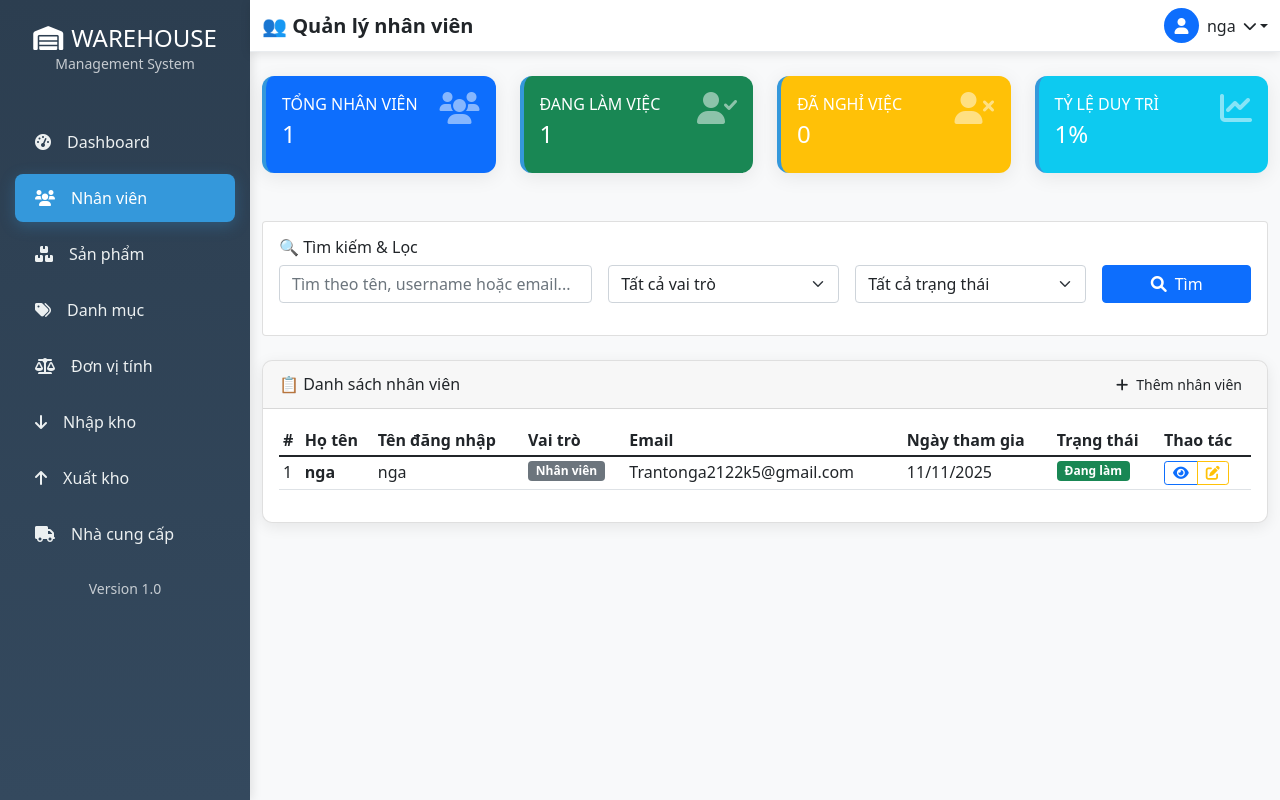
After one commit to tonga-ai-star/manage_app, a Django app: page /nhan-vien/ in a window 1280 px wide. The commit adds this page. Run offline with Django 4.2, Linux system fonts and the light colour scheme; a user stored in the database is signed in; data comes from the database, SQL or seed files in the repository; both versions use the stored data as it was after the commit.

Commit message:
Nhan Vien

```diff
--- a/accounts/urls.py
+++ b/accounts/urls.py
@@ -6,4 +6,9 @@ urlpatterns = [
     path('', views.dashboard, name='dashboard'),
     path('login/', auth_views.LoginView.as_view(template_name='accounts/login.html'), name='login'),
     path('logout/', auth_views.LogoutView.as_view(next_page='login'), name='logout'),
+    path('nhan-vien/', views.danh_sach_nhan_vien, name='danh_sach_nhan_vien'),
+    path('nhan-vien/them/', views.them_nhan_vien, name='them_nhan_vien'),
+    path('nhan-vien/<int:nhan_vien_id>/', views.chi_tiet_nhan_vien, name='chi_tiet_nhan_vien'),
+    path('nhan-vien/<int:nhan_vien_id>/sua/', views.sua_nhan_vien, name='sua_nhan_vien'),
+    path('nhan-vien/<int:nhan_vien_id>/xoa/', views.xoa_nhan_vien, name='xoa_nhan_vien'),
 ]
--- a/accounts/views.py
+++ b/accounts/views.py
@@ -54,9 +54,125 @@ from partners.models import NhaCungCap
 #     }
 #
 #     return render(request, 'dashboard.html', context)
-from django.shortcuts import render
+from django.shortcuts import render, get_object_or_404, redirect
 from django.contrib.auth.decorators import login_required
+from django.contrib import messages
+from django.db.models import Q
+from .models import NguoiDung
+from .forms import NguoiDungForm
 
+
+@login_required
+def danh_sach_nhan_vien(request):
+    nhan_vien_list = NguoiDung.objects.filter(vai_tro__in=['staff', 'manager'])
+
+    # --- Lấy tham số tìm kiếm & lọc ---
+    q = request.GET.get('q', '').strip()
+    vai_tro = request.GET.get('vai_tro', '')
+    trang_thai = request.GET.get('trang_thai', '')
+
+    # --- Tìm kiếm ---
+    if q:
+        nhan_vien_list = nhan_vien_list.filter(
+            Q(ho_ten__icontains=q) |
+            Q(username__icontains=q) |
+            Q(email__icontains=q)
+        )
+
+    # --- Lọc theo vai trò ---
+    if vai_tro:
+        nhan_vien_list = nhan_vien_list.filter(vai_tro=vai_tro)
+
+    # --- Lọc theo trạng thái ---
+    if trang_thai:
+        nhan_vien_list = nhan_vien_list.filter(trang_thai=(trang_thai == 'true'))
+
+    # --- Sắp xếp mới nhất ---
+    nhan_vien_list = nhan_vien_list.order_by('-date_joined')
+
+    # --- Thống kê ---
+    tong_nhan_vien = nhan_vien_list.count()
+    nhan_vien_dang_lam = nhan_vien_list.filter(trang_thai=True).count()
+    nhan_vien_nghi_viec = nhan_vien_list.filter(trang_thai=False).count()
+
+    # --- Gửi dữ liệu qua template ---
+    context = {
+        'nhan_vien_list': nhan_vien_list,
+        'tong_nhan_vien': tong_nhan_vien,
+        'nhan_vien_dang_lam': nhan_vien_dang_lam,
+        'nhan_vien_nghi_viec': nhan_vien_nghi_viec,
+
+        # giữ lại giá trị lọc & tìm kiếm trong form
+        'search_query': q,
+        'selected_vai_tro': vai_tro,
+        'selected_trang_thai': trang_thai,
+    }
+
+    return render(request, 'accounts/danh_sach_nhan_vien.html', context)
+
+
+@login_required
+def them_nhan_vien(request):
+    if request.method == 'POST':
+        form = NguoiDungForm(request.POST)
+        if form.is_valid():
+            user = form.save(commit=False)
+            user.set_password('123456')  # Mật khẩu mặc định
+            user.save()
+            messages.success(request, 'Thêm nhân viên thành công!')
+            return redirect('danh_sach_nhan_vien')
+    else:
+        form = NguoiDungForm()
+
+    context = {
+        'form': form,
+        'title': 'Thêm nhân viên mới'
+    }
+    return render(request, 'accounts/them_nhan_vien.html', context)
+
+
+@login_required
+def chi_tiet_nhan_vien(request, nhan_vien_id):
+    nhan_vien = get_object_or_404(NguoiDung, id=nhan_vien_id)
+
+    context = {
+        'nhan_vien': nhan_vien
+    }
+    return render(request, 'accounts/chi_tiet_nhan_vien.html', context)
+
+
+@login_required
+def sua_nhan_vien(request, nhan_vien_id):
+    nhan_vien = get_object_or_404(NguoiDung, id=nhan_vien_id)
+
+    if request.method == 'POST':
+        form = NguoiDungForm(request.POST, instance=nhan_vien)
+        if form.is_valid():
+            form.save()
+            messages.success(request, 'Cập nhật thông tin nhân viên thành công!')
+            return redirect('danh_sach_nhan_vien')
+    else:
+        form = NguoiDungForm(instance=nhan_vien)
+
+    context = {
+        'form': form,
+        'nhan_vien': nhan_vien,
+        'title': 'Sửa thông tin nhân viên'
+    }
+    return render(request, 'accounts/them_nhan_vien.html', context)
+
+
+@login_required
+def xoa_nhan_vien(request, nhan_vien_id):
+    nhan_vien = get_object_or_404(NguoiDung, id=nhan_vien_id)
+
+    if nhan_vien.id == request.user.id:
+        messages.error(request, 'Không thể xóa chính tài khoản của bạn!')
+    else:
+        nhan_vien.delete()
+        messages.success(request, 'Đã xóa nhân viên thành công!')
+
+    return redirect('danh_sach_nhan_vien')
 @login_required
 def dashboard(request):
     # DÙNG DỮ LIỆU GIẢ - KHÔNG TRUY VẤN DATABASE
--- a/partners/forms.py
+++ b/partners/forms.py
@@ -1,6 +1,5 @@
 from django import forms
 from .models import NhaCungCap
-
 class NhaCungCapForm(forms.ModelForm):
     class Meta:
         model = NhaCungCap
--- /dev/null
+++ b/templates/accounts/danh_sach_nhan_vien.html
@@ -0,0 +1,181 @@
+{% extends 'base.html' %}
+
+{% block title %}Quản lý nhân viên{% endblock %}
+{% block page_title %}👥 Quản lý nhân viên{% endblock %}
+
+{% block content %}
+<!-- Thống kê nhanh -->
+<div class="row mb-4">
+    <div class="col-xl-3 col-md-6 mb-4">
+        <div class="card stat-card bg-primary text-white">
+            <div class="card-body">
+                <div class="d-flex justify-content-between">
+                    <div>
+                        <div class="text-uppercase mb-1">Tổng nhân viên</div>
+                        <div class="h4">{{ tong_nhan_vien }}</div>
+                    </div>
+                    <i class="fas fa-users fa-2x opacity-50"></i>
+                </div>
+            </div>
+        </div>
+    </div>
+
+    <div class="col-xl-3 col-md-6 mb-4">
+        <div class="card stat-card bg-success text-white">
+            <div class="card-body">
+                <div class="d-flex justify-content-between">
+                    <div>
+                        <div class="text-uppercase mb-1">Đang làm việc</div>
+                        <div class="h4">{{ nhan_vien_dang_lam }}</div>
+                    </div>
+                    <i class="fas fa-user-check fa-2x opacity-50"></i>
+                </div>
+            </div>
+        </div>
+    </div>
+
+    <div class="col-xl-3 col-md-6 mb-4">
+        <div class="card stat-card bg-warning text-white">
+            <div class="card-body">
+                <div class="d-flex justify-content-between">
+                    <div>
+                        <div class="text-uppercase mb-1">Đã nghỉ việc</div>
+                        <div class="h4">{{ nhan_vien_nghi_viec }}</div>
+                    </div>
+                    <i class="fas fa-user-times fa-2x opacity-50"></i>
+                </div>
+            </div>
+        </div>
+    </div>
+
+    <div class="col-xl-3 col-md-6 mb-4">
+        <div class="card stat-card bg-info text-white">
+            <div class="card-body">
+                <div class="d-flex justify-content-between">
+                    <div>
+                        <div class="text-uppercase mb-1">Tỷ lệ duy trì</div>
+                        <div class="h4">
+                            {% if tong_nhan_vien > 0 %}
+                                {{ nhan_vien_dang_lam }}%
+                            {% else %}
+                                0%
+                            {% endif %}
+                        </div>
+                    </div>
+                    <i class="fas fa-chart-line fa-2x opacity-50"></i>
+                </div>
+            </div>
+        </div>
+    </div>
+</div>
+
+<!-- Bộ lọc và tìm kiếm -->
+<div class="card mb-4">
+    <div class="card-body">
+        <h6 class="card-title">🔍 Tìm kiếm & Lọc</h6>
+        <form method="get" class="row g-3">
+            <div class="col-md-4">
+                <input type="text" name="q" class="form-control" placeholder="Tìm theo tên, username hoặc email..." value="{{ search_query }}">
+            </div>
+            <div class="col-md-3">
+                <select name= 'vai_tro' class="form-select">
+                    <option value="">Tất cả vai trò</option>
+                    <option value= "manager" {% if selected_vai_tro == 'manager' %}selected{% endif %}>Quản lý</option>
+                    <option value= "staff" {% if selected_vai_tro == 'staff' %}selected{% endif %}>Nhân viên</option>
+                </select>
+            </div>
+            <div class="col-md-3">
+                <select name="trang_thai" class="form-select">
+                    <option value="">Tất cả trạng thái</option>
+                    <option value="true" {% if selected_trang_thai == 'true' %}selected{% endif %}>Đang làm</option>
+                    <option value="false" {% if selected_trang_thai == 'false' %}selected{% endif %}>Nghỉ việc</option>
+                </select>
+            </div>
+            <div class="col-md-2">
+                <button type="submit" class="btn btn-primary w-100">
+                    <i class="fas fa-search me-2"></i>Tìm
+                </button>
+            </div>
+        </form>
+    </div>
+</div>
+
+<!-- Bảng danh sách nhân viên -->
+<div class="card table-custom">
+    <div class="card-header d-flex justify-content-between align-items-center">
+        <h6 class="card-title mb-0">📋 Danh sách nhân viên</h6>
+        <a href="{% url 'them_nhan_vien' %}" class="btn btn-primary-custom btn-sm">
+            <i class="fas fa-plus me-2"></i>Thêm nhân viên
+        </a>
+    </div>
+    <div class="card-body">
+        <div class="table-responsive">
+            <table class="table table-hover table-sm">
+                <thead>
+                    <tr>
+                        <th>#</th>
+                        <th>Họ tên</th>
+                        <th>Tên đăng nhập</th>
+                        <th>Vai trò</th>
+                        <th>Email</th>
+                        <th>Ngày tham gia</th>
+                        <th>Trạng thái</th>
+                        <th>Thao tác</th>
+                    </tr>
+                </thead>
+                <tbody>
+                    {% for nv in nhan_vien_list %}
+                    <tr>
+                        <td>{{ forloop.counter }}</td>
+                        <td>
+                            <strong>{{ nv.ho_ten|default:nv.username }}</strong>
+                        </td>
+                        <td>{{ nv.username }}</td>
+                        <td>
+                            {% if nv.vai_tro == 'admin' %}
+                                <span class="badge bg-danger">Quản trị</span>
+                            {% elif nv.vai_tro == 'manager' %}
+                                <span class="badge bg-warning">Quản lý</span>
+                            {% else %}
+                                <span class="badge bg-secondary">Nhân viên</span>
+                            {% endif %}
+                        </td>
+                        <td>{{ nv.email|default:"-" }}</td>
+                        <td>{{ nv.date_joined|date:"d/m/Y" }}</td>
+                        <td>
+                            {% if nv.trang_thai %}
+                                <span class="badge bg-success">Đang làm</span>
+                            {% else %}
+                                <span class="badge bg-danger">Nghỉ việc</span>
+                            {% endif %}
+                        </td>
+                        <td>
+                            <div class="btn-group btn-group-sm">
+                                <a href="{% url 'chi_tiet_nhan_vien' nv.id %}" class="btn btn-outline-primary" title="Xem chi tiết">
+                                    <i class="fas fa-eye"></i>
+                                </a>
+                                <a href="{% url 'sua_nhan_vien' nv.id %}" class="btn btn-outline-warning" title="Sửa">
+                                    <i class="fas fa-edit"></i>
+                                </a>
+                                {% if nv.id != request.user.id %}
+                                <a href="{% url 'xoa_nhan_vien' nv.id %}" class="btn btn-outline-danger" title="Xóa">
+                                    <i class="fas fa-trash"></i>
+                                </a>
+                                {% endif %}
+                            </div>
+                        </td>
+                    </tr>
+                    {% empty %}
+                    <tr>
+                        <td colspan="8" class="text-center text-muted py-4">
+                            <i class="fas fa-users fa-2x mb-2"></i>
+                            <br>Không tìm thấy nhân viên nào
+                        </td>
+                    </tr>
+                    {% endfor %}
+                </tbody>
+            </table>
+        </div>
+    </div>
+</div>
+{% endblock %}
--- a/templates/base.html
+++ b/templates/base.html
@@ -4,6 +4,7 @@
     <meta charset="UTF-8">
     <meta name="viewport" content="width=device-width, initial-scale=1.0">
     <title>{% block title %}NEXT-STOCK Management{% endblock %}</title>
+
     <!-- Bootstrap 5 CSS -->
     <link href="https://cdn.jsdelivr.net/npm/bootstrap@5.1.3/dist/css/bootstrap.min.css" rel="stylesheet">
     <!-- Font Awesome -->
@@ -70,59 +71,11 @@
             border-left: 4px solid var(--accent-color);
         }
 
-        .stat-card:hover {
-            transform: translateY(-5px);
-            box-shadow: 0 8px 25px rgba(0,0,0,0.15);
-        }
-
         .table-custom {
             background: white;
             border-radius: 10px;
             overflow: hidden;
             box-shadow: 0 4px 15px rgba(0,0,0,0.08);
-        }
-
-        .table-custom th {
-            background-color: var(--primary-color);
-            color: white;
-            border: none;
-            padding: 15px 12px;
-            font-weight: 600;
-        }
-
-        .table-custom td {
-            padding: 12px;
-            vertical-align: middle;
-            border-color: #f1f3f4;
-        }
-
-        .btn-primary-custom {
-            background: linear-gradient(135deg, var(--accent-color), #2980b9);
-            border: none;
-            border-radius: 8px;
-            padding: 10px 20px;
-            font-weight: 500;
-            transition: all 0.3s ease;
-        }
-
-        .btn-primary-custom:hover {
-            transform: translateY(-2px);
-            box-shadow: 0 6px 20px rgba(52, 152, 219, 0.4);
-        }
-
-        .page-header {
-            background: white;
-            border-radius: 12px;
-            padding: 20px;
-            margin-bottom: 25px;
-            box-shadow: 0 4px 15px rgba(0,0,0,0.08);
-            border-left: 4px solid var(--accent-color);
-        }
-
-        .badge-custom {
-            padding: 8px 12px;
-            border-radius: 20px;
-            font-weight: 500;
         }
     </style>
 </head>
@@ -134,8 +87,7 @@
     <div class="sidebar">
         <div class="sidebar-header text-center py-4">
             <h4 class="text-white mb-0">
-                    <i class="fas fa-warehouse me-2"></i>
-                    WAREHOUSE
+                <i class="fas fa-warehouse me-2"></i>WAREHOUSE
             </h4>
             <small class="text-light opacity-75">Management System</small>
         </div>
@@ -144,6 +96,11 @@
             <a class="nav-link {% if request.resolver_match.url_name == 'dashboard' %}active{% endif %}"
                href="{% url 'dashboard' %}">
                 <i class="fas fa-tachometer-alt me-3"></i>Dashboard
+            </a>
+
+            <a class="nav-link {% if 'nhan-vien' in request.path %}active{% endif %}"
+               href="{% url 'danh_sach_nhan_vien' %}">
+                <i class="fas fa-users me-3"></i>Nhân viên
             </a>
 
             <a class="nav-link {% if 'product' in request.path %}active{% endif %}"
@@ -174,29 +131,20 @@
             <a class="nav-link" href="/doi-tac/nha-cung-cap/">
                 <i class="fas fa-truck me-3"></i>Nhà cung cấp
             </a>
-
         </nav>
 
-            <div class="sidebar-footer mt-auto p-3">
-                <div class="text-center">
+        <div class="sidebar-footer mt-auto p-3 text-center">
             <small class="text-light opacity-75">Version 1.0</small>
-                </div>
         </div>
     </div>
 
     <!-- Main Content -->
     <div class="main-content flex-grow-1">
-            <!-- Top Navbar -->
+        <!-- Navbar -->
         <nav class="navbar navbar-custom navbar-expand-lg">
-                <div class="container-fluid">
-                    <div class="d-flex align-items-center">
-                        <button class="btn btn-outline-secondary me-3 d-lg-none">
-                            <i class="fas fa-bars"></i>
-                        </button>
-                        <h5 class="mb-0 text-dark fw-bold">{% block page_title %}Dashboard{% endblock %}</h5>
-                    </div>
+            <div class="container-fluid d-flex justify-content-between">
+                <h5 class="mb-0 fw-bold">{% block page_title %}Dashboard{% endblock %}</h5>
 
-            <div class="d-flex align-items-center">
                 <div class="dropdown">
                     <a href="#" class="dropdown-toggle text-dark text-decoration-none d-flex align-items-center"
                        id="userDropdown" data-bs-toggle="dropdown" aria-expanded="false">
@@ -207,6 +155,7 @@
                         <span class="me-2">{{ user.username }}</span>
                         <i class="fas fa-chevron-down small"></i>
                     </a>
+
                     <ul class="dropdown-menu dropdown-menu-end" aria-labelledby="userDropdown">
                         <li><a class="dropdown-item" href="{% url 'settings:profile_detail' %}">
                             <i class="fas fa-user me-2"></i>Hồ sơ
@@ -219,28 +168,16 @@
                             <i class="fas fa-sign-out-alt me-2"></i>Đăng xuất
                         </a></li>
                     </ul>
-
-<!--                <ul class="dropdown-menu dropdown-menu-end" aria-labelledby="userDropdown">-->
-<!--                    <li><a class="dropdown-item" href="#"><i class="fas fa-user me-2"></i>Hồ sơ</a></li>-->
-<!--                    <li><a class="dropdown-item" href="{% url 'settings:profile' %}"><i class="fas fa-cog me-2"></i>Cài đặt</a></li>-->
-<!--                    <li><hr class="dropdown-divider"></li>-->
-<!--                    <li><a class="dropdown-item text-danger" href="{% url 'logout' %}">-->
-<!--                        <i class="fas fa-sign-out-alt me-2"></i>Đăng xuất-->
-<!--                    </a></li>-->
-                </ul>
-            </div>
                 </div>
             </div>
         </nav>
 
         <!-- Page Content -->
         <div class="container-fluid py-4">
-                <!-- Messages -->
             {% if messages %}
             <div class="mb-4">
                 {% for message in messages %}
                 <div class="alert alert-{{ message.tags }} alert-dismissible fade show" role="alert">
-                        <i class="fas fa-{% if message.tags == 'success' %}check-circle{% elif message.tags == 'error' %}exclamation-circle{% else %}info-circle{% endif %} me-2"></i>
                     {{ message }}
                     <button type="button" class="btn-close" data-bs-dismiss="alert"></button>
                 </div>
@@ -248,51 +185,21 @@
             </div>
             {% endif %}
 
-                <!-- Main Content Block -->
-                {% block content %}
-                {% endblock %}
+            {% block content %}{% endblock %}
         </div>
     </div>
 </div>
 
 {% else %}
-    <!-- Login Page Layout -->
+<!-- Nếu chưa đăng nhập -->
 <div class="auth-wrapper">
-        {% block auth_content %}
-        {% endblock %}
+    {% block auth_content %}{% endblock %}
 </div>
 {% endif %}
 
 <!-- Bootstrap JS -->
 <script src="https://cdn.jsdelivr.net/npm/bootstrap@5.1.3/dist/js/bootstrap.bundle.min.js"></script>
 
-    <!-- Custom Scripts -->
-    <script>
-        // Active sidebar links
-        document.addEventListener('DOMContentLoaded', function() {
-            // Add active class based on current URL
-            const currentPath = window.location.pathname;
-            const navLinks = document.querySelectorAll('.sidebar .nav-link');
-
-            navLinks.forEach(link => {
-                if (link.getAttribute('href') === currentPath) {
-                    link.classList.add('active');
-                }
-            });
-
-            // Tooltip initialization
-            var tooltipTriggerList = [].slice.call(document.querySelectorAll('[data-bs-toggle="tooltip"]'));
-            var tooltipList = tooltipTriggerList.map(function (tooltipTriggerEl) {
-                return new bootstrap.Tooltip(tooltipTriggerEl);
-            });
-        });
-    </script>
-        <a class="nav-link {% if 'settings' in request.path %}active{% endif %}"
-            href="{% url 'settings:profile' %}">
-         <i class="fas fa-cog me-3"></i>Cài đặt
-        </a>
-
-    {% block scripts %}
-    {% endblock %}
+{% block scripts %}{% endblock %}
 </body>
 </html>
```
Also changed, not shown: accounts/forms.py (added, +15 -0 lines), templates/accounts/chi_tiet_nhan_vien.html (added, +95 -0 lines), templates/accounts/them_nhan_vien.html (added, +81 -0 lines), templates/accounts/xoa_nhan_vien.html (added, +64 -0 lines), db.sqlite3. Lines whose indentation alone changed are shown as unchanged.
